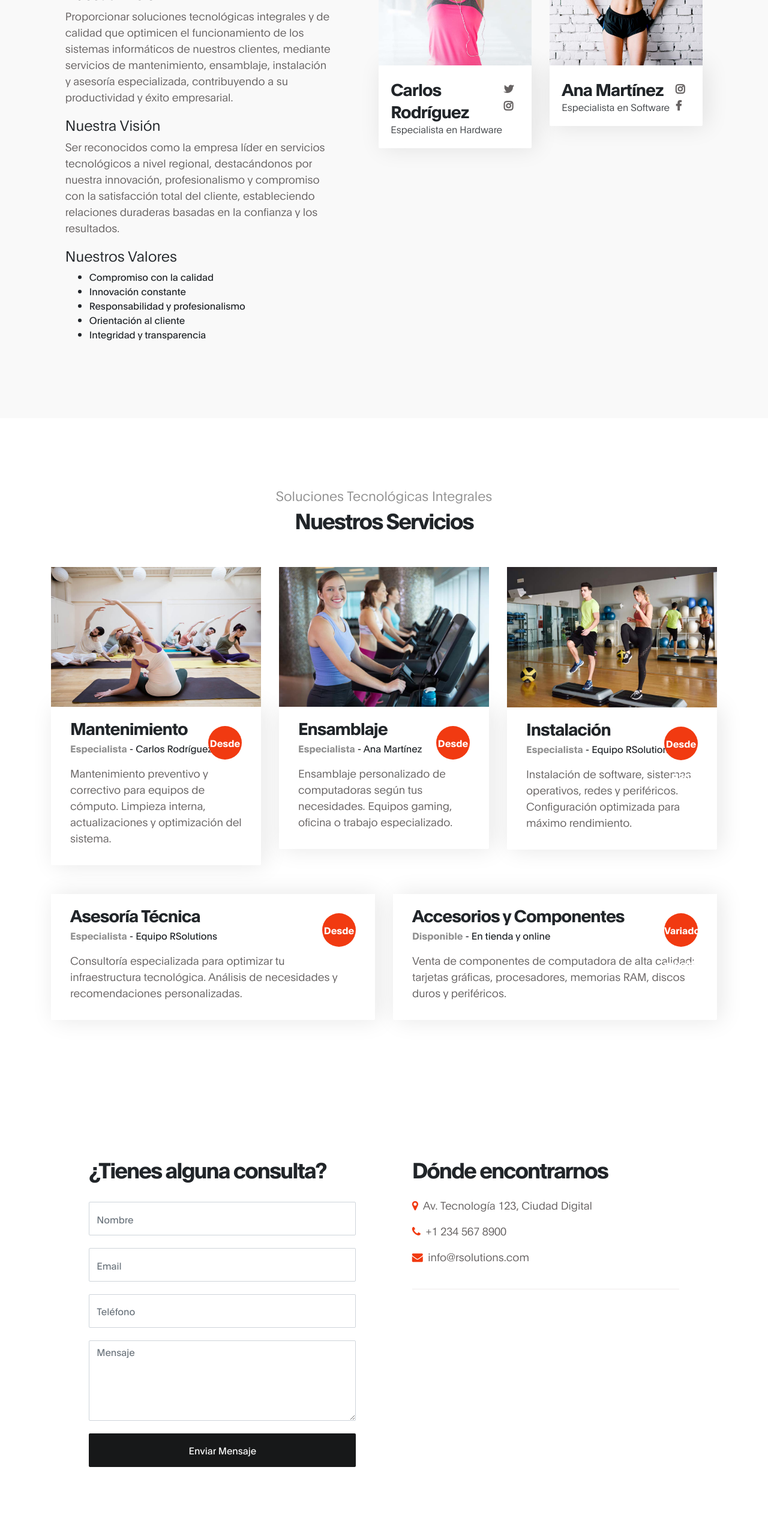
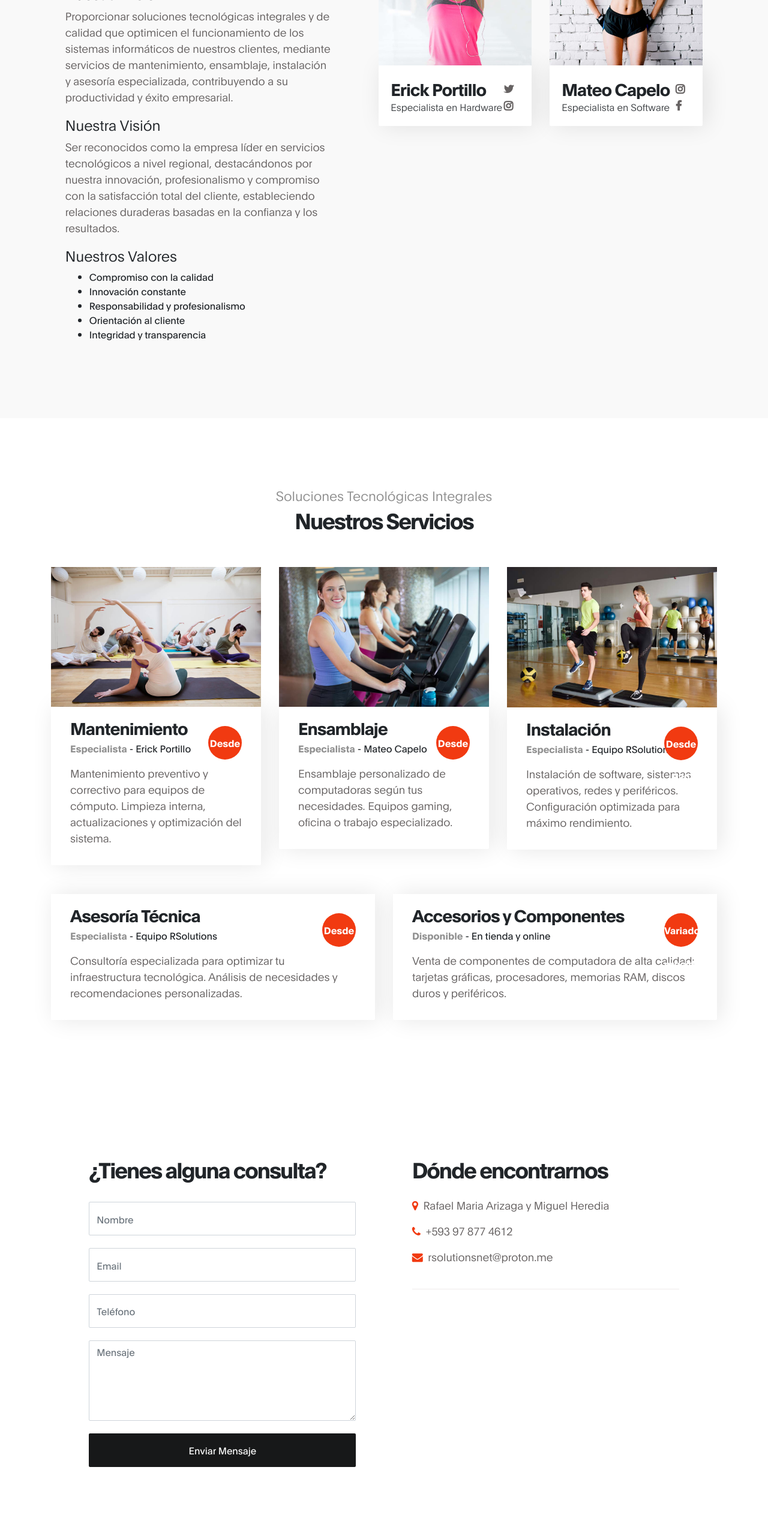
Before and after one commit to RickStylesProyects/rsolutions, a plain HTML site: page index.html in a window 1280 px wide. Shown: the part 1620-4180 px from the top of the page at 60% size. Drawn offline with Linux system fonts and the light colour scheme; grey boxes are pictures that could not be loaded.

Commit message:
update 4

```diff
--- a/index.html
+++ b/index.html
@@ -127,7 +127,7 @@
                     <div class="team-thumb">
                         <img src="images/team/team-image.jpg" class="img-fluid" alt="Técnico">
                         <div class="team-info d-flex flex-column">
-                            <h3>Carlos Rodríguez</h3>
+                            <h3>Erick Portillo</h3>
                             <span>Especialista en Hardware</span>
                             <ul class="social-icon mt-3">
                                 <li><a href="#" class="fa fa-twitter"></a></li>
@@ -141,7 +141,7 @@
                     <div class="team-thumb">
                         <img src="images/team/team-image01.jpg" class="img-fluid" alt="Técnica">
                         <div class="team-info d-flex flex-column">
-                            <h3>Ana Martínez</h3>
+                            <h3>Mateo Capelo</h3>
                             <span>Especialista en Software</span>
                             <ul class="social-icon mt-3">
                                 <li><a href="#" class="fa fa-instagram"></a></li>
@@ -168,8 +168,8 @@
                         <img src="images/class/yoga-class.jpg" class="img-fluid" alt="Mantenimiento">
                         <div class="class-info">
                             <h3 class="mb-1">Mantenimiento</h3>
-                            <span><strong>Especialista</strong> - Carlos Rodríguez</span>
-                            <span class="class-price">Desde $40</span>
+                            <span><strong>Especialista</strong> - Erick Portillo</span>
+                            <span class="class-price">Desde $15</span>
                             <p class="mt-3">Mantenimiento preventivo y correctivo para equipos de cómputo. Limpieza interna, actualizaciones y optimización del sistema.</p>
                         </div>
                     </div>
@@ -180,8 +180,8 @@
                         <img src="images/class/crossfit-class.jpg" class="img-fluid" alt="Ensamblaje">
                         <div class="class-info">
                             <h3 class="mb-1">Ensamblaje</h3>
-                            <span><strong>Especialista</strong> - Ana Martínez</span>
-                            <span class="class-price">Desde $80</span>
+                            <span><strong>Especialista</strong> - Mateo Capelo</span>
+                            <span class="class-price">Desde $50</span>
                             <p class="mt-3">Ensamblaje personalizado de computadoras según tus necesidades. Equipos gaming, oficina o trabajo especializado.</p>
                         </div>
                     </div>
@@ -205,7 +205,7 @@
                         <div class="class-info">
                             <h3 class="mb-1">Asesoría Técnica</h3>
                             <span><strong>Especialista</strong> - Equipo RSolutions</span>
-                            <span class="class-price">Desde $25/hora</span>
+                            <span class="class-price">Desde $15/hora</span>
                             <p class="mt-3">Consultoría especializada para optimizar tu infraestructura tecnológica. Análisis de necesidades y recomendaciones personalizadas.</p>
                         </div>
                     </div>
@@ -242,9 +242,9 @@
 
                 <div class="mx-auto mt-4 mt-lg-0 mt-md-0 col-lg-5 col-md-6 col-12">
                     <h2 class="mb-4" data-aos="fade-up" data-aos-delay="600">Dónde <span>encontrarnos</span></h2>
-                    <p data-aos="fade-up" data-aos-delay="800"><i class="fa fa-map-marker mr-1"></i> Av. Tecnología 123, Ciudad Digital</p>
-                    <p data-aos="fade-up" data-aos-delay="800"><i class="fa fa-phone mr-1"></i> +1 234 567 8900</p>
-                    <p data-aos="fade-up" data-aos-delay="800"><i class="fa fa-envelope mr-1"></i> info@rsolutions.com</p>
+                    <p data-aos="fade-up" data-aos-delay="800"><i class="fa fa-map-marker mr-1"></i> Rafael Maria Arizaga y Miguel Heredia</p>
+                    <p data-aos="fade-up" data-aos-delay="800"><i class="fa fa-phone mr-1"></i> +593 97 877 4612</p>
+                    <p data-aos="fade-up" data-aos-delay="800"><i class="fa fa-envelope mr-1"></i> rsolutionsnet@proton.me</p>
 
                     <div class="google-map" data-aos="fade-up" data-aos-delay="900">
                         <iframe src="https://maps.google.com/maps?q=Av.+Tecnología+123,+Ciudad+Digital&t=&z=13&ie=UTF8&iwloc=&output=embed" width="100%" height="250" frameborder="0" style="border:0;" allowfullscreen=""></iframe>
@@ -259,14 +259,14 @@
         <div class="container">
             <div class="row">
                 <div class="ml-auto col-lg-4 col-md-5">
-                    <p class="copyright-text">Copyright &copy; 2023 RSolutions Tecnología</p>
+                    <p class="copyright-text">Copyright &copy; 2025 RSolutions Tecnología</p>
                 </div>
                 <div class="d-flex justify-content-center mx-auto col-lg-5 col-md-7 col-12">
                     <p class="mr-4">
                         <i class="fa fa-envelope-o mr-1"></i>
-                        <a href="#">info@rsolutions.com</a>
+                        <a href="#">rsolutionsnet@proton.me</a>
                     </p>
-                    <p><i class="fa fa-phone mr-1"></i> +1 234 567 8900</p>
+                    <p><i class="fa fa-phone mr-1"></i> +593 97 877 4612</p>
                 </div>
             </div>
         </div>
```
